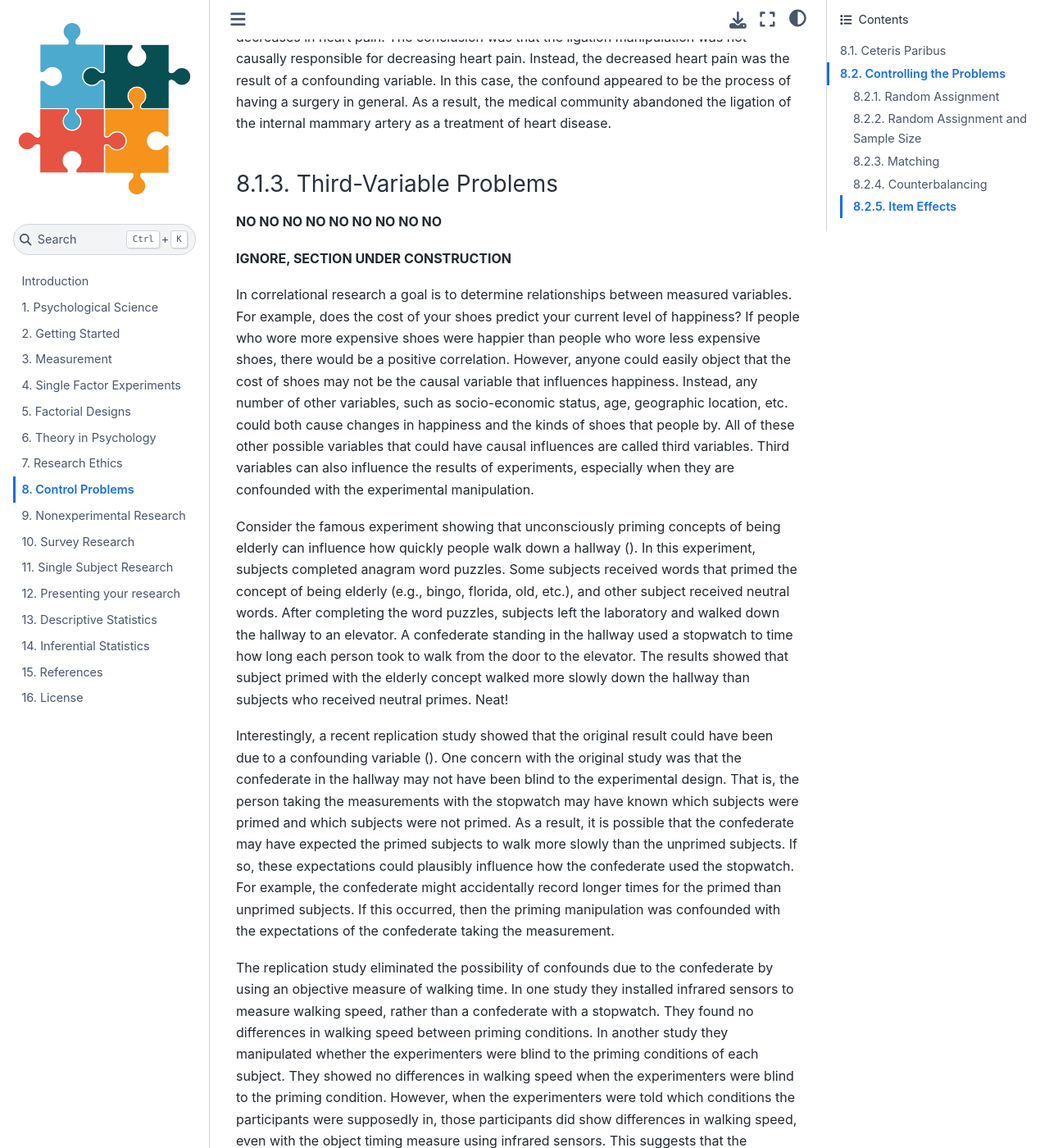
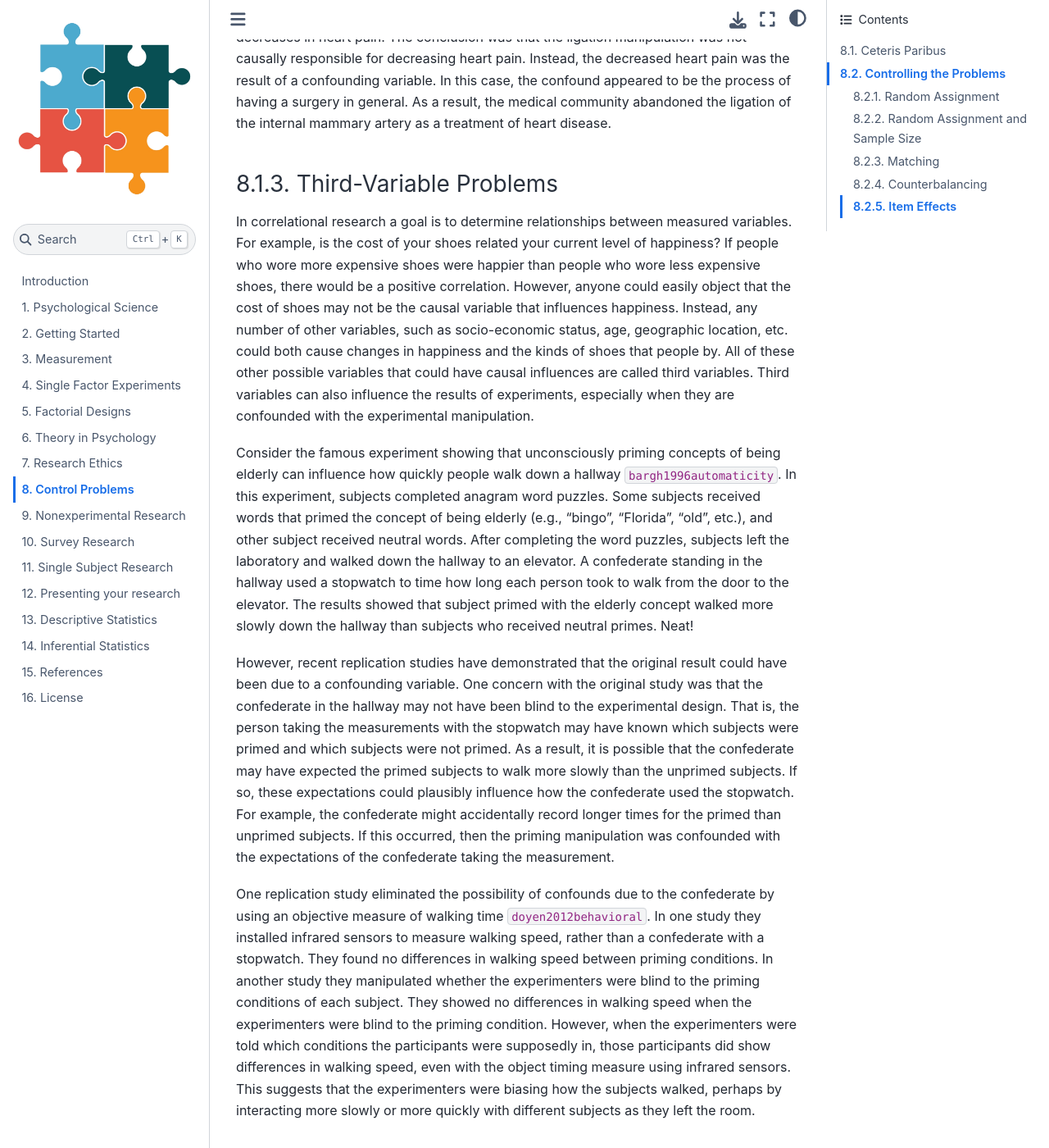
Before and after one commit to cluhmann/research-methods, a Jupyter Book: the page built from content/08-Control.md, in a window 1280 px wide and 1400 px high, scrolled down 2207 px. Shown: the whole window at 82% size. Built offline with Jupyter Book 1.0.4 settings and Sphinx 7.4.7 and the Sphinx Book theme 1.1.4, drawn with Linux system fonts in a browser that asks for light colours; cross-references to code outside the pages are shown as plain code; some of the changed text lies outside the part shown.

Commit message:
Update 08-Control.md

```diff
--- a/content/08-Control.md
+++ b/content/08-Control.md
@@ -34,17 +34,13 @@ Two separate studies tested this possibility in an ethically questionable experi
 
 ### Third-Variable Problems
 
-**NO NO NO NO NO NO NO NO NO**
+In correlational research a goal is to determine relationships between measured variables. For example, is the cost of your shoes related your current level of happiness? If people who wore more expensive shoes were happier than people who wore less expensive shoes, there would be a positive correlation. However, anyone could easily object that the cost of shoes may not be the causal variable that influences happiness. Instead, any number of other variables, such as socio-economic status, age, geographic location, etc. could both cause changes in happiness and the kinds of shoes that people by. All of these other possible variables that could have causal influences are called third variables. Third variables can also influence the results of experiments, especially when they are confounded with the experimental manipulation.
 
-**IGNORE, SECTION UNDER CONSTRUCTION**
+Consider the famous experiment showing that unconsciously priming concepts of being elderly can influence how quickly people walk down a hallway {cite}`bargh1996automaticity`. In this experiment, subjects completed anagram word puzzles. Some subjects received words that primed the concept of being elderly (e.g., "bingo", "Florida", "old", etc.), and other subject received neutral words. After completing the word puzzles, subjects left the laboratory and walked down the hallway to an elevator. A confederate standing in the hallway used a stopwatch to time how long each person took to walk from the door to the elevator. The results showed that subject primed with the elderly concept walked more slowly down the hallway than subjects who received neutral primes. Neat!
 
-In correlational research a goal is to determine relationships between measured variables. For example, does the cost of your shoes predict your current level of happiness? If people who wore more expensive shoes were happier than people who wore less expensive shoes, there would be a positive correlation. However, anyone could easily object that the cost of shoes may not be the causal variable that influences happiness. Instead, any number of other variables, such as socio-economic status, age, geographic location, etc. could both cause changes in happiness and the kinds of shoes that people by. All of these other possible variables that could have causal influences are called third variables. Third variables can also influence the results of experiments, especially when they are confounded with the experimental manipulation.
+However, recent replication studies have demonstrated that the original result could have been due to a confounding variable. One concern with the original study was that the confederate in the hallway may not have been blind to the experimental design. That is, the person taking the measurements with the stopwatch may have known which subjects were primed and which subjects were not primed. As a result, it is possible that the confederate may have expected the primed subjects to walk more slowly than the unprimed subjects. If so, these expectations could plausibly influence how the confederate used the stopwatch. For example, the confederate might accidentally record longer times for the primed than unprimed subjects. If this occurred, then the priming manipulation was confounded with the expectations of the confederate taking the measurement.
 
-Consider the famous experiment showing that unconsciously priming concepts of being elderly can influence how quickly people walk down a hallway (). In this experiment, subjects completed anagram word puzzles. Some subjects received words that primed the concept of being elderly (e.g., bingo, florida, old, etc.), and other subject received neutral words. After completing the word puzzles, subjects left the laboratory and walked down the hallway to an elevator. A confederate standing in the hallway used a stopwatch to time how long each person took to walk from the door to the elevator. The results showed that subject primed with the elderly concept walked more slowly down the hallway than subjects who received neutral primes. Neat!
-
-Interestingly, a recent replication study showed that the original result could have been due to a confounding variable (). One concern with the original study was that the confederate in the hallway may not have been blind to the experimental design. That is, the person taking the measurements with the stopwatch may have known which subjects were primed and which subjects were not primed. As a result, it is possible that the confederate may have expected the primed subjects to walk more slowly than the unprimed subjects. If so, these expectations could plausibly influence how the confederate used the stopwatch. For example, the confederate might accidentally record longer times for the primed than unprimed subjects. If this occurred, then the priming manipulation was confounded with the expectations of the confederate taking the measurement.
-
-The replication study eliminated the possibility of confounds due to the confederate by using an objective measure of walking time. In one study they installed infrared sensors to measure walking speed, rather than a confederate with a stopwatch. They found no differences in walking speed between priming conditions. In another study they manipulated whether the experimenters were blind to the priming conditions of each subject. They showed no differences in walking speed when the experimenters were blind to the priming condition. However, when the experimenters were told which conditions the participants were supposedly in, those participants did show differences in walking speed, even with the object timing measure using infrared sensors. This suggests that the experimenters were biasing how the subjects walked, perhaps by interacting more slowly or more quickly with different subjects as they left the room.
+One replication study eliminated the possibility of confounds due to the confederate by using an objective measure of walking time {cite}`doyen2012behavioral`. In one study they installed infrared sensors to measure walking speed, rather than a confederate with a stopwatch. They found no differences in walking speed between priming conditions. In another study they manipulated whether the experimenters were blind to the priming conditions of each subject. They showed no differences in walking speed when the experimenters were blind to the priming condition. However, when the experimenters were told which conditions the participants were supposedly in, those participants did show differences in walking speed, even with the object timing measure using infrared sensors. This suggests that the experimenters were biasing how the subjects walked, perhaps by interacting more slowly or more quickly with different subjects as they left the room.
 
 ## Controlling the Problems
 
```
